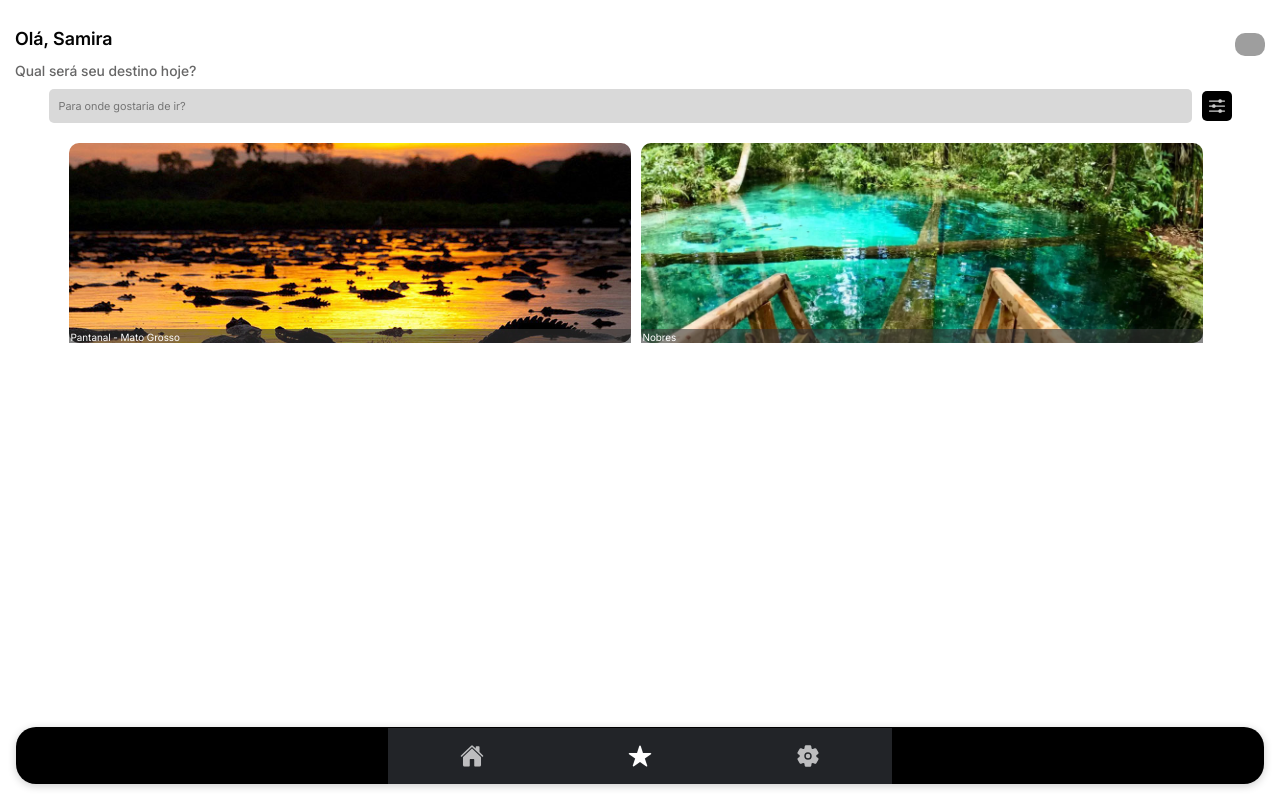
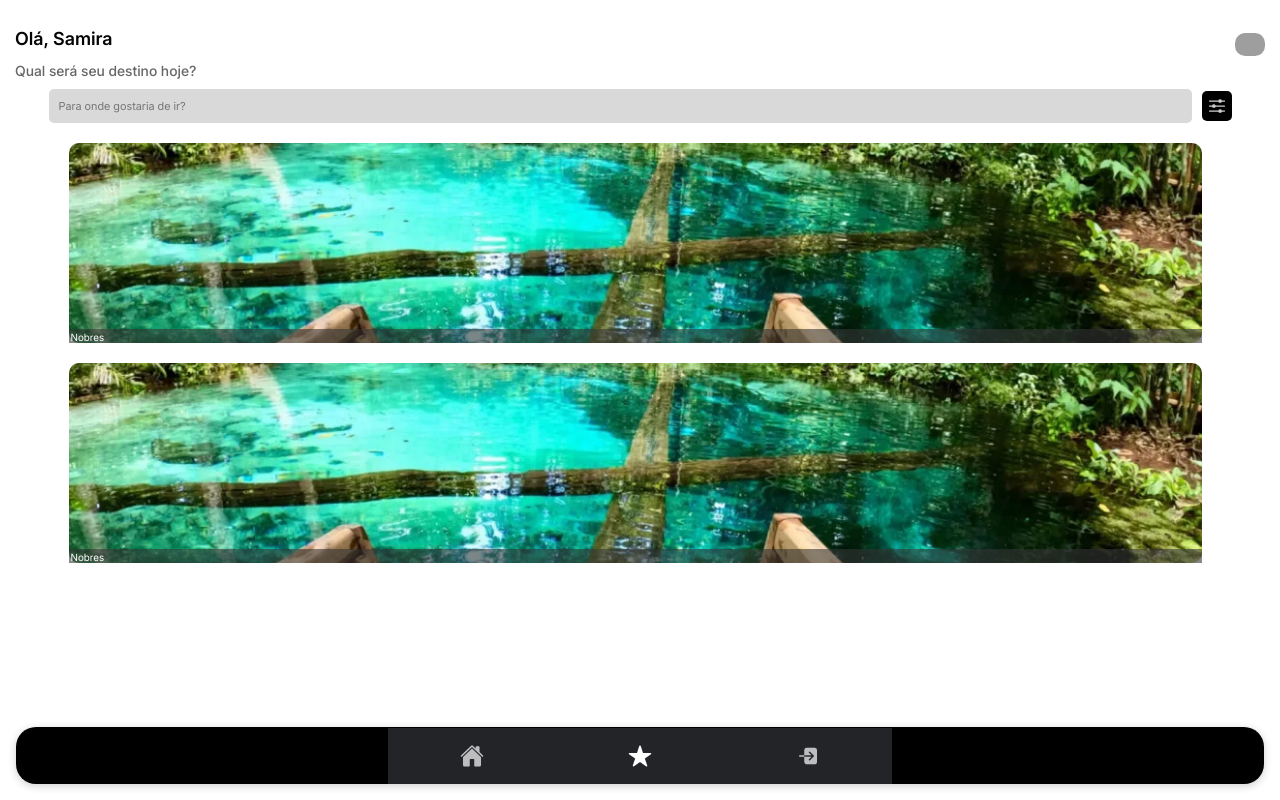
Before and after one commit to SamiraLoppes/Culturama, a React (Vite) app in the folder culturama-frontend/: page /favorites in a window 1280 px wide. Built offline with nearby package versions, Linux system fonts and the light colour scheme; grey boxes are pictures that could not be loaded.

Commit message:
Barra de navegação

```diff
--- /dev/null
+++ b/culturama-frontend/public/images/Dados/index.json
@@ -0,0 +1,6 @@
+[
+{
+    "aquarioNobres": "Aquario Nobres",
+    "imagem": "/images/imageAquario.jpg"
+  }
+]
--- a/culturama-frontend/src/App.tsx
+++ b/culturama-frontend/src/App.tsx
@@ -10,11 +10,11 @@ import {
     setupIonicReact
 } from '@ionic/react';
 import { IonReactRouter } from '@ionic/react-router';
-import { home, star, settings } from 'ionicons/icons';
+import { home, star, logIn } from 'ionicons/icons';
 import { useState } from 'react';
-
 import { Home } from './pages/Home';
-import { Favorites } from './pages/Favorites'
+import { Favorites } from './pages/Favorites';
+import { Login } from './pages/Login';
 
 import '@ionic/react/css/core.css';
 import '@ionic/react/css/normalize.css';
@@ -42,8 +42,8 @@ export const App: React.FC = () => {
                         <IonTabButton onClick={() => setCurrentPage('favorites')} selected={currentPage === 'favorites'} tab="favorites" href="/favorites">
                             <IonIcon aria-hidden="true" icon={star} />
                         </IonTabButton>
-                        <IonTabButton onClick={() => setCurrentPage('settings')} selected={currentPage === 'settings'} tab="settings" href="/settings">
-                         <IonIcon aria-hidden="true" icon={settings} />
+                        <IonTabButton onClick={() => setCurrentPage('login')} selected={currentPage === 'login'} tab="login" href="/login">
+                         <IonIcon aria-hidden="true" icon={logIn} />
                         </IonTabButton>
                     </IonTabBar>
                 </IonTabs>
--- a/culturama-frontend/src/pages/Favorites/index.tsx
+++ b/culturama-frontend/src/pages/Favorites/index.tsx
@@ -41,7 +41,19 @@ export const Favorites: React.FC = () => {
                     dots: false,
                     infinite: false,
                     speed: 500,
-                    slidesToShow: 2,
+                    slidesToShow: 1,
+                    slidesToScroll: 1,
+                    autoplay: true,
+                    autoplaySpeed: 3000,
+                }}
+            />
+              <Slider
+                cards={cardsdescription}
+                settings={{
+                    dots: false,
+                    infinite: false,
+                    speed: 500,
+                    slidesToShow: 1,
                     slidesToScroll: 1,
                     autoplay: true,
                     autoplaySpeed: 3000,
--- /dev/null
+++ b/culturama-frontend/src/pages/Login/index.tsx
@@ -0,0 +1,5 @@
+import React from 'react';
+
+export const Login: React.FC = () => {
+  return <h1>Olá</h1>;
+};
```
Also changed, not shown: culturama-frontend/src/pages/Login/index.css (added).
